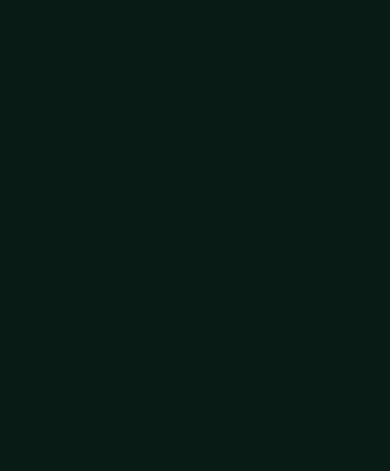
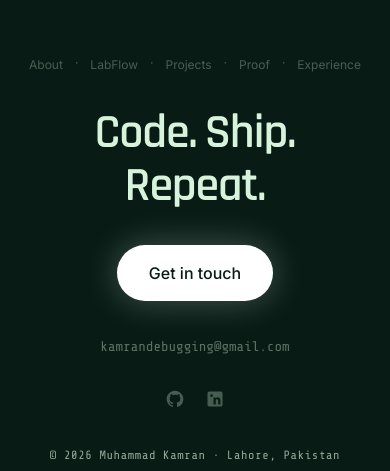
Before and after one commit to kamrandebugging/Portfolio, a React (Vite) app: page / in a window 390 px wide. Shown: the part 11529-12000 px from the top of the page. Built offline with nearby package versions, Linux system fonts and the light colour scheme.

Commit message:
feat(footer): monumental full-viewport footer with 3D flap-snap word animation

```diff
--- a/src/components/Contact.tsx
+++ b/src/components/Contact.tsx
@@ -1,89 +1,22 @@
-import React, { useEffect, useRef, useState, useCallback } from 'react';
-import { ArrowUpRight, Copy, Check } from 'lucide-react';
+import React, { useEffect, useRef } from 'react';
+import { useLocation, useNavigate } from 'react-router-dom';
 import {
   gsap,
   ScrollTrigger,
-  SplitText,
   useGSAP,
   MOTION_OK,
   SCENES_ON,
   motionMatchMedia,
 } from '../engine/gsap';
+import { goToSection } from '../engine/scroll';
 import { portfolioData } from '../data/portfolio';
-import { Magnetic } from './ui/Magnetic';
 
-interface Social { name: string; url: string; }
-
-const ContactTerminal: React.FC<{ email: string; socials: Social[] }> = ({ email, socials }) => {
-  const [copied, setCopied] = useState(false);
-  const copy = useCallback(() => {
-    navigator.clipboard.writeText(email).then(() => {
-      setCopied(true);
-      setTimeout(() => setCopied(false), 2000);
-    });
-  }, [email]);
-
-  const urlLabel = (url: string) => url.replace(/^https?:\/\//, '');
-
-  return (
-    <div data-contact-fade className="contact-terminal mt-14">
-      <div className="contact-terminal-bar" aria-hidden="true">
-        <span className="contact-terminal-dot" />
-        <span className="contact-terminal-dot" />
-        <span className="contact-terminal-dot" />
-        <span className="contact-terminal-name">bash ~ kamran</span>
-      </div>
-      <div className="contact-terminal-body">
-        <div className="contact-terminal-row">
-          <span className="contact-terminal-prompt">$</span>
-          <span className="contact-terminal-cmd">contact --email</span>
-        </div>
-        <div className="contact-terminal-row contact-terminal-output">
-          <span className="contact-terminal-arrow">→</span>
-          <span className="contact-terminal-val">{email}</span>
-          <button
-            type="button"
-            className="contact-terminal-copy"
-            onClick={copy}
-            aria-label={copied ? 'Copied!' : 'Copy email address'}
-          >
-            {copied
-              ? <Check className="h-3.5 w-3.5" aria-hidden="true" />
-              : <Copy className="h-3.5 w-3.5" aria-hidden="true" />}
-            <span>{copied ? 'copied' : 'copy'}</span>
-          </button>
-        </div>
-
-        <div className="contact-terminal-row contact-terminal-spacer">
-          <span className="contact-terminal-prompt">$</span>
-          <span className="contact-terminal-cmd">contact --socials</span>
-        </div>
-        {socials.map((s) => (
-          <div key={s.name} className="contact-terminal-row contact-terminal-output">
-            <span className="contact-terminal-arrow">→</span>
-            <a
-              href={s.url}
-              target="_blank"
-              rel="noreferrer noopener"
-              className="contact-terminal-val contact-terminal-link"
-            >
-              {urlLabel(s.url)}
-            </a>
-          </div>
-        ))}
-      </div>
-    </div>
-  );
-};
-
-/**
- * Footer reveal: on desktop this sits fixed behind the page and is uncovered
- * as the last section scrolls away (the spacer below <main> provides the
- * scroll distance). Phones and reduced-motion get a normal footer.
- */
 export const Contact: React.FC = () => {
   const root = useRef<HTMLElement>(null);
-  const { contact, personal } = portfolioData;
+  const navigate = useNavigate();
+  const onHome = useLocation().pathname === '/';
+
+  const navLinks = portfolioData.navLinks.filter((link) => link.href !== '#contact');
 
   useEffect(() => {
     const el = root.current;
@@ -109,8 +42,6 @@ export const Contact: React.FC = () => {
           trigger: spacer,
           start: 'top bottom',
           end: 'max',
-          // Progress-based (not active-based): a trigger is inactive at progress 1, which is
-          // exactly the end of the page, and a jump straight to the end skips the toggle.
           onUpdate: (self) => {
             el.style.visibility = self.progress > 0 ? 'visible' : 'hidden';
           },
@@ -123,37 +54,79 @@ export const Contact: React.FC = () => {
 
       mm.add(MOTION_OK, () => {
         const target = spacer && spacer.offsetHeight > 0 ? spacer : el;
-        const heading = el.querySelector<HTMLElement>('[data-contact-title]');
-        const fades = gsap.utils.toArray<HTMLElement>('[data-contact-fade]', el);
-        const start = target === spacer ? 'top 62%' : 'top 82%';
+        const words = gsap.utils.toArray<HTMLElement>('.footer-word', el);
+        const subline = el.querySelector<HTMLElement>('.footer-subline');
 
-        const split = heading
-          ? SplitText.create(heading, {
-              type: 'lines',
-              mask: 'lines',
-              autoSplit: true,
-              onSplit: (self) =>
-                gsap.from(self.lines, {
-                  yPercent: 112,
-                  duration: 1.2,
-                  ease: 'expo.out',
-                  stagger: 0.1,
-                  scrollTrigger: { trigger: target, start, once: true },
-                }),
-            })
-          : null;
-
-        gsap.from(fades, {
-          y: 30,
-          autoAlpha: 0,
-          duration: 1,
-          ease: 'expo.out',
-          stagger: 0.08,
-          delay: 0.35,
-          scrollTrigger: { trigger: target, start, once: true },
+        const tl = gsap.timeline({
+          scrollTrigger: {
+            trigger: target,
+            start: 'top 70%',
+            once: true,
+          },
         });
 
-        return () => split?.revert();
+        tl.fromTo(
+          words,
+          {
+            opacity: 0,
+            yPercent: -100,
+            rotationX: 90,
+            transformOrigin: '50% 100%',
+          },
+          {
+            opacity: 1,
+            yPercent: 0,
+            rotationX: 0,
+            duration: 0.3,
+            ease: 'back.out(1.7)',
+            stagger: 0.1,
+            delay: 0.3,
+          }
+        );
+
+        if (subline) {
+          tl.fromTo(
+            subline,
+            {
+              opacity: 0,
+              yPercent: -100,
+              rotationX: 90,
+              transformOrigin: '50% 100%',
+            },
+            {
+              opacity: 1,
+              yPercent: 0,
+              rotationX: 0,
+              duration: 0.3,
+              ease: 'back.out(1.7)',
+            },
+            '+=0.05'
+          );
+        }
+
+        // Native IntersectionObserver backup to guarantee trigger on mobile touch
+        let observer: IntersectionObserver | null = null;
+        if (typeof IntersectionObserver !== 'undefined') {
+          observer = new IntersectionObserver(
+            (entries) => {
+              entries.forEach((entry) => {
+                if (entry.isIntersecting) {
+                  observer?.disconnect();
+                  if (tl.progress() === 0) {
+                    tl.play();
+                  }
+                }
+              });
+            },
+            { threshold: 0.25 }
+          );
+          observer.observe(target);
+        }
+
+        return () => {
+          tl.kill();
+          observer?.disconnect();
+        };
       });
     },
     { scope: root }
@@ -167,72 +140,100 @@ export const Contact: React.FC = () => {
       data-chapter-title="Contact"
       data-tone="dark"
       data-trigger="#contact-sentinel"
-      className="footer-reveal tone-dark"
+      className="footer-reveal tone-dark relative flex min-h-screen w-full flex-col items-center justify-center bg-[#081c15] text-[#d8f3dc] px-[var(--pad-x)] py-16 sm:py-20 select-none"
     >
-      <div className="mx-auto flex min-h-[inherit] max-w-[88rem] flex-col justify-between gap-16 px-[var(--pad-x)] pb-10 pt-28">
-        <div>
-          <h2
-            data-contact-title
-            className="display text-[clamp(3rem,8.4vw,9rem)]"
-          >
-            {contact.heading[0]} {contact.heading[1]} <em>{contact.heading[2]}</em>
+      <div className="mx-auto flex w-full max-w-[72rem] flex-col items-center justify-center text-center gap-8 sm:gap-10 md:gap-12">
+        {/* Nav row: existing section links, text-xs, muted, separated by ·, opacity-30 -> 100 on hover, no movement */}
+        <nav aria-label="Footer navigation">
+          <ul className="flex flex-wrap items-center justify-center gap-x-3 gap-y-1.5 sm:gap-x-4">
+            {navLinks.map((link, idx) => (
+              <React.Fragment key={link.label}>
+                {idx > 0 && (
+                  <li aria-hidden="true" className="text-xs text-[#d8f3dc] opacity-30 select-none">
+                    ·
+                  </li>
+                )}
+                <li>
+                  <a
+                    href={link.href}
+                    onClick={(e) => {
+                      e.preventDefault();
+                      if (link.href.startsWith('#')) {
+                        goToSection(navigate, onHome, link.href);
+                      } else {
+                        navigate(link.href);
+                      }
+                    }}
+                    className="text-xs text-[#d8f3dc] opacity-30 transition-opacity duration-200 hover:opacity-100"
+                  >
+                    {link.label}
+                  </a>
+                </li>
+              </React.Fragment>
+            ))}
+          </ul>
+        </nav>
+
+        {/* Monumental Headline: "Code. Ship. Repeat." */}
+        <div style={{ perspective: '900px' }} className="w-full">
+          <h2 className="font-display font-semibold text-[clamp(3rem,9vw,8.5rem)] leading-[1.1] sm:leading-[0.95] tracking-tight text-[#d8f3dc]">
+            <span className="footer-word inline-block mx-1">Code.</span>
+            <span className="footer-word inline-block mx-1">Ship.</span>
+            <span className="footer-word inline-block mx-1">Repeat.</span>
           </h2>
-          <p data-contact-fade className="muted mt-8 max-w-[30rem] text-lg leading-relaxed">
-            {contact.lead}
-          </p>
-
-          <div data-contact-fade className="mt-10">
-            <Magnetic strength={0.15}>
-              <a
-                href={`mailto:${contact.email}`}
-                className="group inline-flex items-center gap-4 font-display text-[clamp(1.5rem,4.4vw,4.5rem)] leading-none tracking-tight"
-                data-cursor="Email"
-              >
-                <span className="underline decoration-leaf/40 decoration-1 underline-offset-[0.18em] transition-[text-decoration-color] duration-500 group-hover:decoration-leaf">
-                  {contact.email}
-                </span>
-                <ArrowUpRight
-                  className="h-[0.8em] w-[0.8em] shrink-0 text-leaf transition-transform duration-500 group-hover:-translate-y-1 group-hover:translate-x-1"
-                  aria-hidden="true"
-                />
-              </a>
-            </Magnetic>
-          </div>
-
-          <ContactTerminal email={contact.email} socials={contact.socials} />
         </div>
 
-        <div
-          data-contact-fade
-          className="grid items-end gap-8 border-t border-[var(--line)] pt-8 md:grid-cols-12"
-        >
-          <div className="md:col-span-5">
-            <p className="display text-3xl">{personal.name}</p>
-            <p className="muted mt-2 text-sm">{personal.tagline}</p>
-                      </div>
+        {/* CTA: One big white pill "Get in touch" */}
+        <div>
+          <a
+            href="mailto:kamrandebugging@gmail.com"
+            className="inline-flex items-center justify-center rounded-full bg-white px-8 sm:px-10 py-4 sm:py-4.5 font-sans text-base sm:text-lg font-medium text-[#081c15] shadow-[0_0_35px_rgba(255,255,255,0.25)] transition-transform duration-300 hover:scale-[1.03]"
+            data-cursor="Email"
+          >
+            Get in touch
+          </a>
+        </div>
 
-          <nav className="md:col-span-4" aria-label="Social profiles">
-            <ul className="flex flex-col gap-1">
-              {[
-                ...contact.socials,
-                ...(personal.resumeUrl ? [{ name: 'Résumé', url: personal.resumeUrl }] : []),
-              ].map((social) => (
-                <li key={social.name}>
-                  <a
-                    href={social.url}
-                    target="_blank"
-                    rel="noreferrer noopener"
-                    className="nav-link inline-block !text-base !normal-case !tracking-normal"
-                  >
-                    {social.name}
-                  </a>
-                </li>
-              ))}
-            </ul>
-          </nav>
+        {/* Email row */}
+        <div>
+          <a
+            href="mailto:kamrandebugging@gmail.com"
+            className="font-mono text-sm sm:text-base text-[var(--fg-muted)] opacity-60 transition-opacity duration-200 hover:opacity-100"
+          >
+            kamrandebugging@gmail.com
+          </a>
+        </div>
 
-          <p className="muted font-sans text-xs md:col-span-3 md:text-right">
-            {personal.copyright}
+        {/* Socials: GitHub + LinkedIn icons, opacity-30 -> 100, no movement */}
+        <div className="flex items-center justify-center gap-5">
+          <a
+            href="https://github.com/kamrandebugging"
+            target="_blank"
+            rel="noreferrer noopener"
+            className="text-[#d8f3dc] opacity-30 transition-opacity duration-200 hover:opacity-100"
+            aria-label="GitHub profile"
+          >
+            <svg className="h-5 w-5 fill-current" viewBox="0 0 24 24" aria-hidden="true">
+              <path fillRule="evenodd" clipRule="evenodd" d="M12 2C6.477 2 2 6.484 2 12.017c0 4.425 2.865 8.18 6.839 9.504.5.092.682-.217.682-.483 0-.237-.008-.868-.013-1.703-2.782.605-3.369-1.343-3.369-1.343-.454-1.158-1.11-1.466-1.11-1.466-.908-.62.069-.608.069-.608 1.003.07 1.53 1.032 1.53 1.032.892 1.53 2.341 1.088 2.91.832.092-.647.35-1.088.636-1.338-2.22-.253-4.555-1.113-4.555-4.951 0-1.093.39-1.988 1.029-2.688-.103-.253-.446-1.272.098-2.65 0 0 .84-.27 2.75 1.026A9.564 9.564 0 0112 6.844c.85.004 1.705.115 2.504.337 1.909-1.296 2.747-1.027 2.747-1.027.546 1.379.202 2.398.1 2.651.64.7 1.028 1.595 1.028 2.688 0 3.848-2.339 4.695-4.566 4.943.359.309.678.92.678 1.855 0 1.338-.012 2.419-.012 2.747 0 .268.18.58.688.482A10.019 10.019 0 0022 12.017C22 6.484 17.522 2 12 2z" />
+            </svg>
+          </a>
+          <a
+            href="https://linkedin.com/in/kamran-debug"
+            target="_blank"
+            rel="noreferrer noopener"
+            className="text-[#d8f3dc] opacity-30 transition-opacity duration-200 hover:opacity-100"
+            aria-label="LinkedIn profile"
+          >
+            <svg className="h-5 w-5 fill-current" viewBox="0 0 24 24" aria-hidden="true">
+              <path d="M19 3a2 2 0 0 1 2 2v14a2 2 0 0 1-2 2H5a2 2 0 0 1-2-2V5a2 2 0 0 1 2-2h14m-.5 15.5v-5.3a3.26 3.26 0 0 0-3.26-3.26c-.85 0-1.84.52-2.28 1.3v-1.11h-2.79v8.37h2.79v-4.93c0-.77.62-1.4 1.39-1.4a1.4 1.4 0 0 1 1.4 1.4v4.93h2.75M6.46 10.9h2.79v8.37H6.46v-8.37M7.86 6.35a1.64 1.64 0 1 0 0 3.28 1.64 1.64 0 0 0 0-3.28z" />
+            </svg>
+          </a>
+        </div>
+
+        {/* Subline with smaller 3D flip */}
+        <div style={{ perspective: '900px' }} className="w-full">
+          <p className="footer-subline inline-block font-mono text-xs sm:text-sm text-[var(--fg-muted)] tracking-wider">
+            © 2026 Muhammad Kamran · Lahore, Pakistan
           </p>
         </div>
       </div>
```
